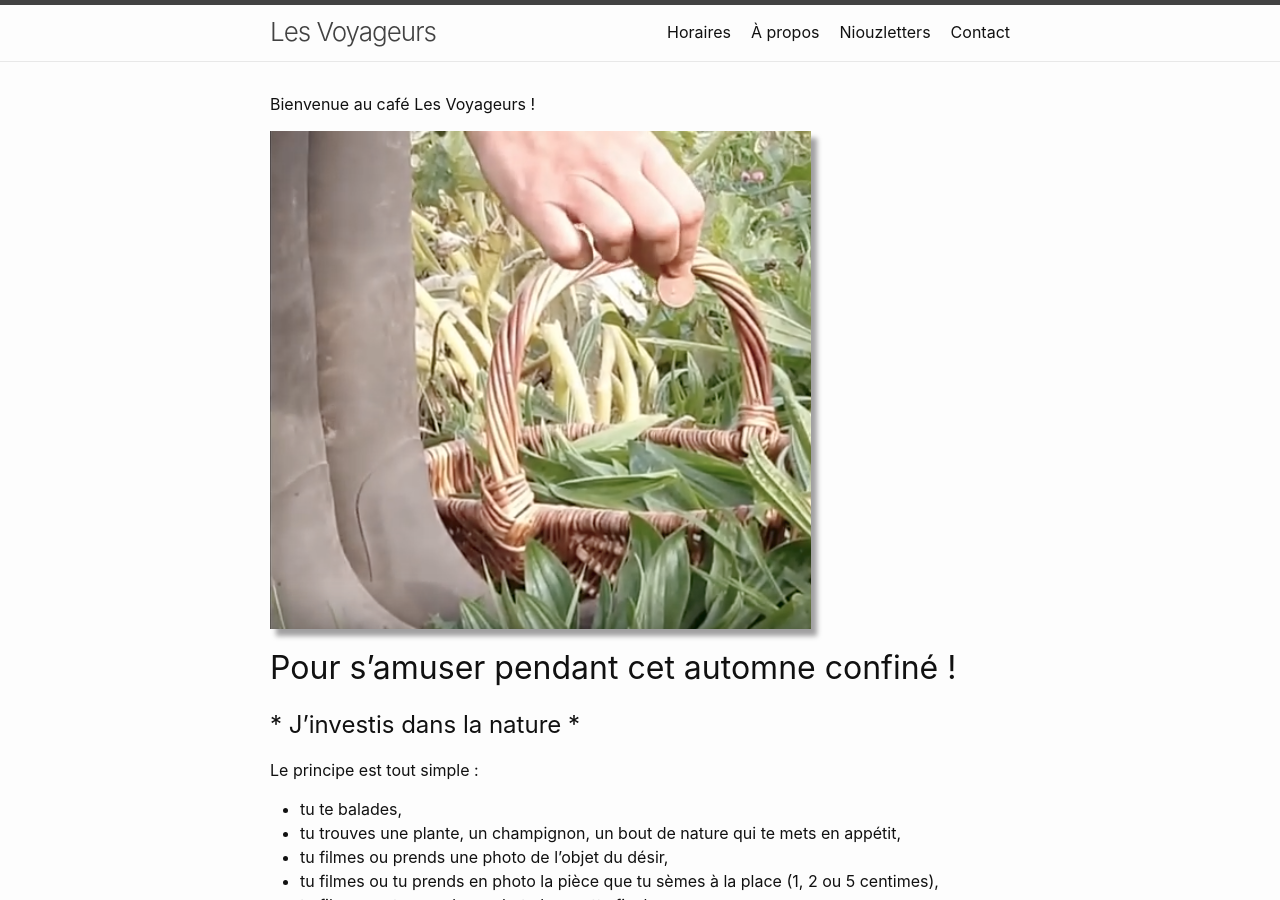
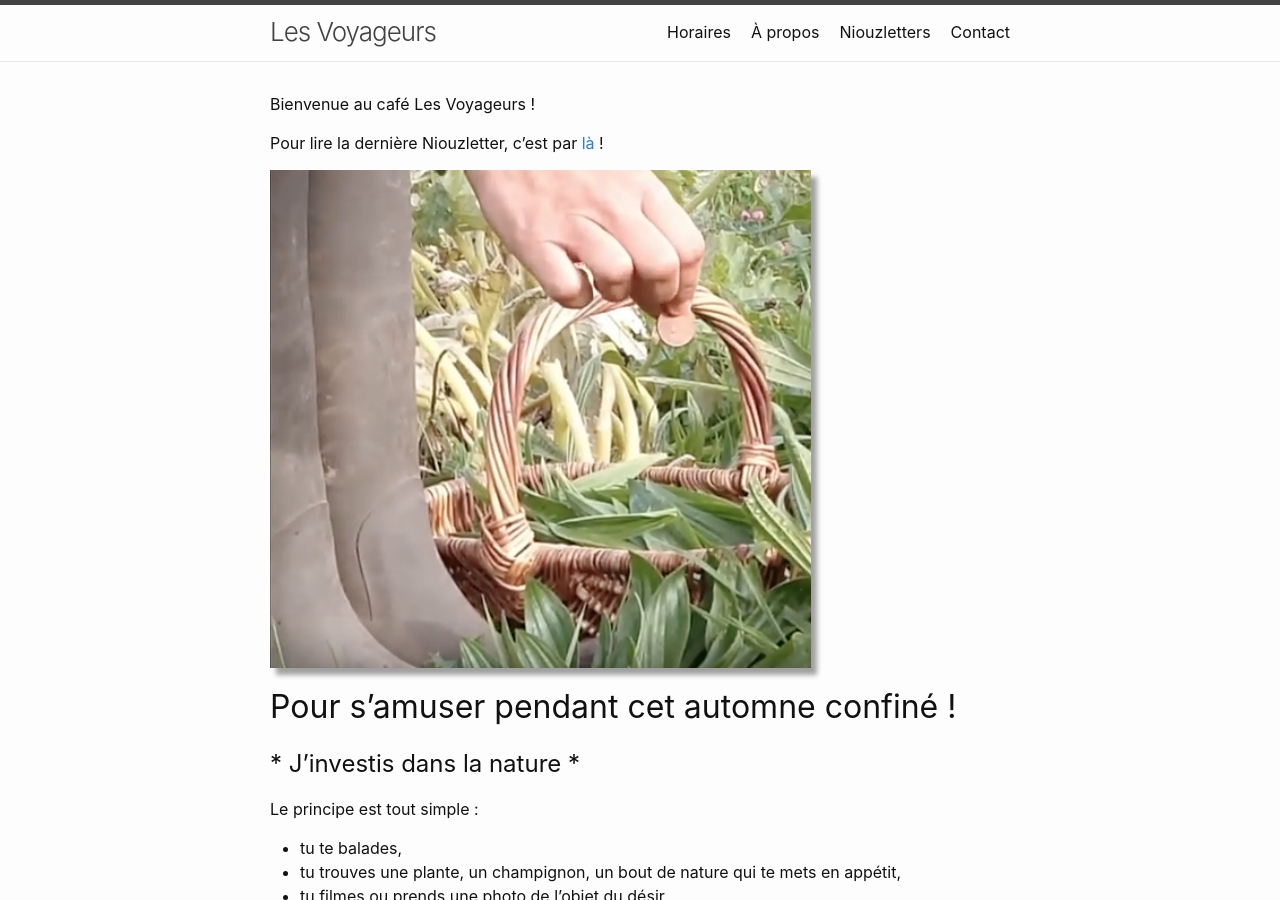
Before and after one commit to violaine-web/jekyll-local, a Jekyll site: the page built from index.md, in a window 1280 px wide and 900 px high. Built offline with Jekyll 4.4.1, drawn with Linux system fonts in a browser that asks for light colours.

Commit message:
fait des essais de liens entre les pages

```diff
--- a/index.md
+++ b/index.md
@@ -8,6 +8,8 @@ layout: home
 ---
 
 Bienvenue au café Les Voyageurs !
+
+Pour lire la dernière Niouzletter, c'est par [là]({{ '/jekyll-local/2020/11/16/Niouzletter-du-16-novembre-2020.html'}}) !
 
 ![jeu d'automne]({{ '/assets/images/j-investis.png' | relative_url}})
 
```
